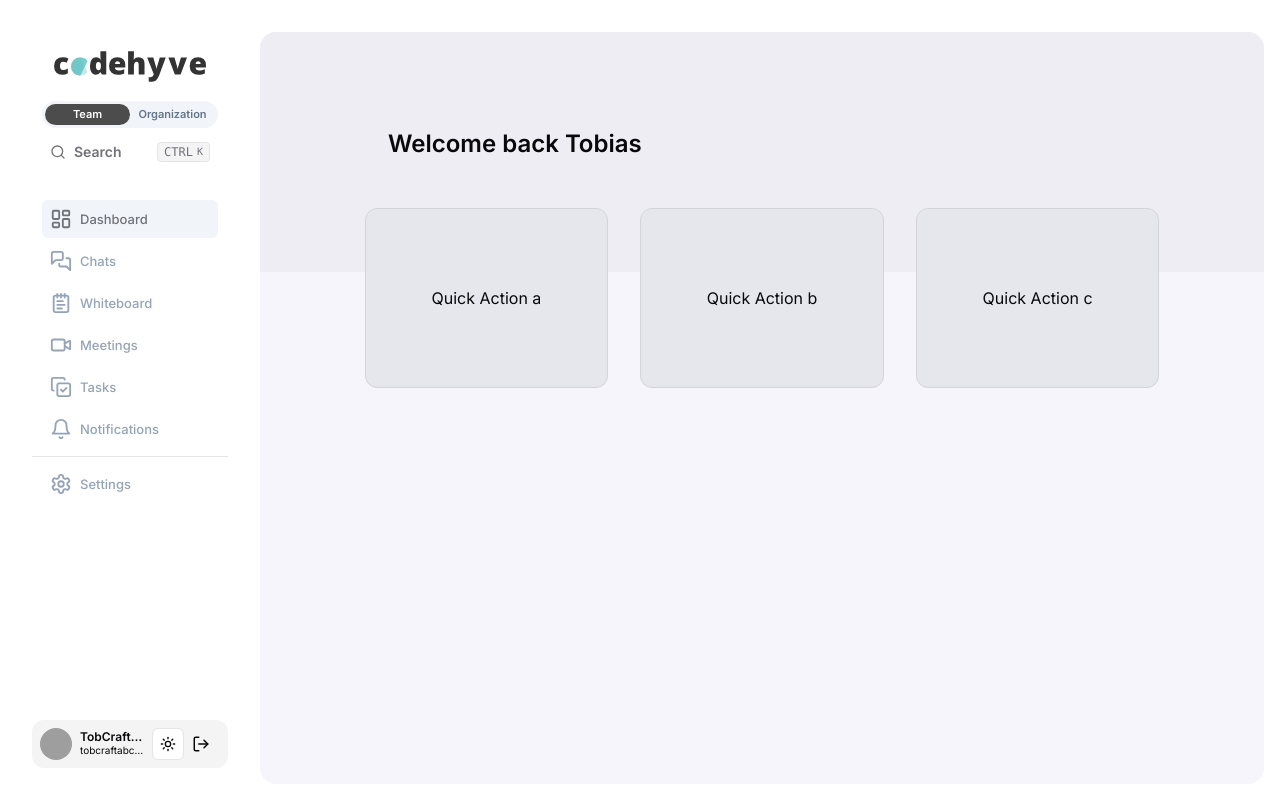
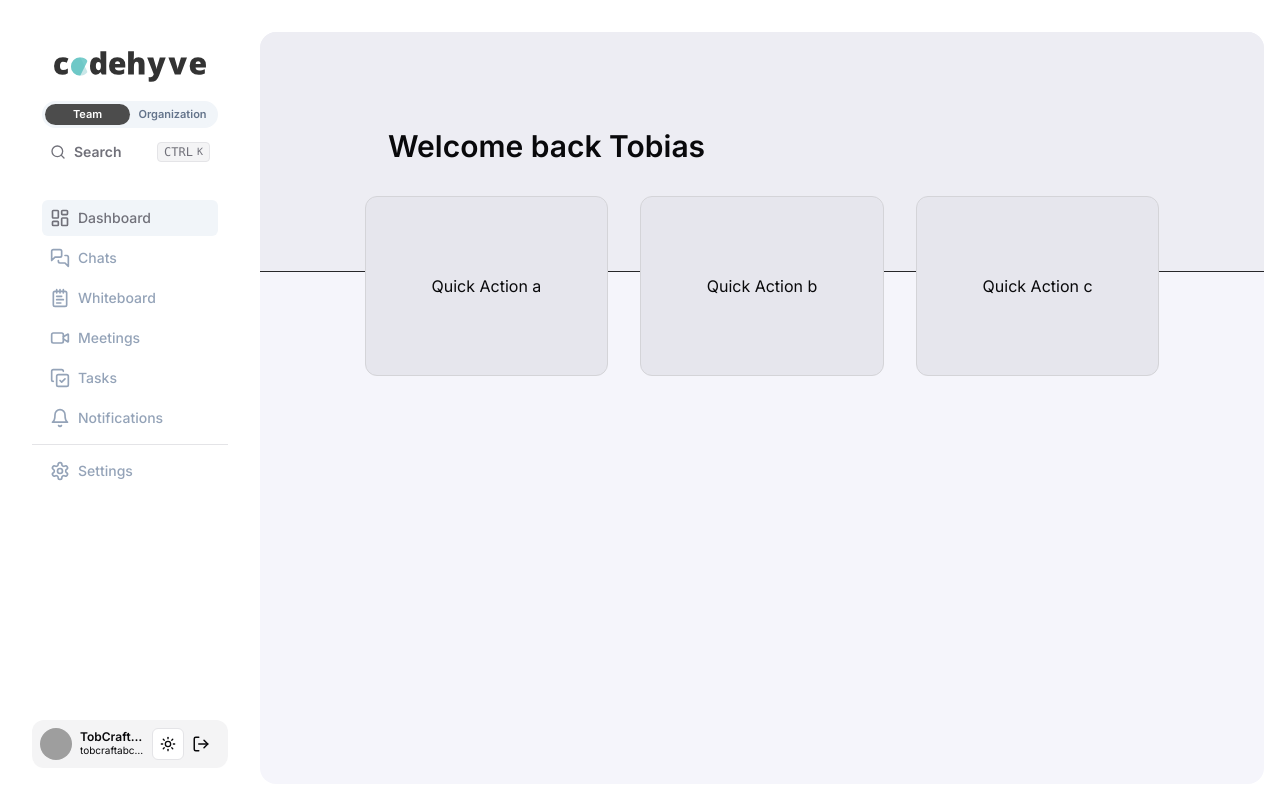
Before and after one commit to TobCraft3521/codehyve, a Next.js app: page /dashboard/1/org in a window 1280 px wide. Built offline with nearby package versions, Linux system fonts and the light colour scheme; no server answers; grey boxes are pictures that could not be loaded.

Commit message:
add settings routing (structure) and layout

```diff
--- /dev/null
+++ b/app/(app)/dashboard/[organizationId]/settings/account/page.tsx
@@ -0,0 +1,9 @@
+const AccountSettings = () => {
+  return (
+    <div>
+      <h1>Account Settings</h1>
+    </div>
+  )
+}
+
+export default AccountSettings
--- /dev/null
+++ b/app/(app)/dashboard/[organizationId]/settings/billing/page.tsx
@@ -0,0 +1,9 @@
+const BillingSettings = () => {
+  return (
+    <div>
+      <h1>Billing Settings</h1>
+    </div>
+  )
+}
+
+export default BillingSettings
--- /dev/null
+++ b/app/(app)/dashboard/[organizationId]/settings/layout.tsx
@@ -0,0 +1,12 @@
+import SettingsSidebar from "@/components/dashboard/settings/sidebar"
+
+const SettingsLayout = ({ children }: { children: React.ReactNode }) => {
+  return (
+    <div className="flex h-full w-full flex-row">
+      <SettingsSidebar />
+      <div className="h-full">{children}</div>
+    </div>
+  )
+}
+
+export default SettingsLayout
--- /dev/null
+++ b/app/(app)/dashboard/[organizationId]/settings/page.tsx
@@ -0,0 +1,9 @@
+"use client"
+import { redirect, useParams } from "next/navigation"
+
+const Settings = () => {
+  const { organizationId } = useParams()
+  return redirect(`/dashboard/${organizationId}/settings/account`)
+}
+
+export default Settings
--- /dev/null
+++ b/app/(app)/dashboard/[organizationId]/settings/security/page.tsx
@@ -0,0 +1,9 @@
+const AccountSettings = () => {
+  return (
+    <div>
+      <h1>Account Settings</h1>
+    </div>
+  )
+}
+
+export default AccountSettings
--- a/components/dashboard/dashboard/dashboard.tsx
+++ b/components/dashboard/dashboard/dashboard.tsx
@@ -1,17 +1,19 @@
 const DashboardComponent = () => {
   return (
     <div className="relative h-full w-full">
-      <div className="absolute h-[30vh] w-full bg-[#EDEDF3] dark:bg-[#111015]"></div>
+      <div className="absolute h-[30vh] w-full bg-[#EDEDF3] dark:bg-[#111015] border-b border-zinc-800"></div>
       <div className="relative">
-        <h1 className="p-24 px-32 pb-0 text-2xl font-semibold">Welcome back Tobias</h1>
-        <div className="flex w-full flex-col justify-center gap-8 p-12 px-24 md:flex-row">
-          <div className="flex h-[180px] w-[30%] items-center justify-center rounded-xl border border-zinc-300 bg-[#e6e6ed]  dark:border-zinc-900 dark:bg-[#0e0d11]">
+        <h1 className="p-24 px-32 pb-0 text-3xl font-semibold">
+          Welcome back Tobias
+        </h1>
+        <div className="flex w-full flex-col justify-center gap-8 p-8 px-24 md:flex-row">
+          <div className="flex h-[180px] w-[30%] items-center justify-center rounded-xl border border-zinc-300 bg-[#e6e6ed] transition-all cursor-pointer dark:border-[1.5px] dark:border-zinc-900 dark:bg-[#0c0b0f] dark:hover:bg-zinc-900 dark:hover:border-zinc-800">
             Quick Action a
           </div>
-          <div className="flex h-[180px] w-[30%] items-center justify-center rounded-xl border border-zinc-300 bg-[#e6e6ed] dark:border-zinc-900 dark:bg-[#0e0d11]">
+          <div className="flex h-[180px] w-[30%] items-center justify-center rounded-xl border border-zinc-300 bg-[#e6e6ed] transition-all cursor-pointer dark:border-[1.5px] dark:border-zinc-900 dark:bg-[#0c0b0f] dark:hover:bg-zinc-900 dark:hover:border-zinc-800">
             Quick Action b
           </div>
-          <div className="flex h-[180px] w-[30%] items-center justify-center rounded-xl border border-zinc-300 bg-[#e6e6ed] dark:border-zinc-900 dark:bg-[#0e0d11]">
+          <div className="flex h-[180px] w-[30%] items-center justify-center rounded-xl border border-zinc-300 bg-[#e6e6ed] transition-all cursor-pointer dark:border-[1.5px] dark:border-zinc-900 dark:bg-[#0c0b0f] dark:hover:bg-zinc-900 dark:hover:border-zinc-800">
             Quick Action c
           </div>
         </div>
--- /dev/null
+++ b/components/dashboard/settings/sidebar.tsx
@@ -0,0 +1,51 @@
+"use client"
+import { Bell, CreditCard, Lock, User, Users } from "lucide-react"
+import Link from "next/link"
+import { useParams } from "next/navigation"
+
+const SettingsSidebar = () => {
+  const { organizationId } = useParams()
+  return (
+    <div className="h-full w-[260px] rounded-l-2xl border border-zinc-800 bg-[#EDEDF3] dark:bg-[#111015]">
+      <h1 className="p-12 pb-1 text-xl font-semibold">Settings</h1>
+      <h2 className="mt-4 w-full px-12 text-sm font-semibold">Personal</h2>
+      <div className="flex w-full flex-col items-center gap-1 p-2 text-sm font-medium ">
+        <Link
+          href={"/dashboard/" + organizationId + "/settings/account"}
+          className="flex w-44 flex-row items-center gap-2 rounded-md p-2 text-sm text-slate-400 transition-all dark:text-zinc-400 dark:hover:bg-zinc-800"
+        >
+          <User className="h-4 w-4 text-slate-400 dark:text-zinc-400" /> Account
+        </Link>
+
+        <Link
+          href={"/dashboard/" + organizationId + "/settings/security"}
+          className="flex w-44 flex-row items-center gap-2 rounded-md p-2 text-sm text-slate-400 transition-all dark:text-zinc-400 dark:hover:bg-zinc-800"
+        >
+          <Lock className="h-4 w-4 text-slate-400 dark:text-zinc-400" />{" "}
+          Security
+        </Link>
+      </div>
+      <h2 className="mt-4 w-full px-12 text-sm font-semibold">Team</h2>
+      <div className="flex w-full flex-col items-center gap-1 p-2 text-sm font-medium ">
+        <Link
+          href={"/dashboard/" + organizationId + "/settings/team"}
+          className="flex w-44 flex-row items-center gap-2 rounded-md p-2 text-sm text-slate-400 transition-all dark:text-zinc-400 dark:hover:bg-zinc-800"
+        >
+          <Users className="h-4 w-4 text-slate-400 dark:text-zinc-400" /> Team
+        </Link>
+      </div>
+      <h2 className="mt-4 w-full px-12 text-sm font-semibold">Organization</h2>
+      <div className="flex w-full flex-col items-center gap-1 p-2 text-sm font-medium ">
+        <Link
+          href={"/dashboard/" + organizationId + "/settings/billing"}
+          className="flex w-44 flex-row items-center gap-2 rounded-md p-2 text-sm text-slate-400 transition-all dark:text-zinc-400 dark:hover:bg-zinc-800"
+        >
+          <CreditCard className="h-4 w-4 text-slate-400 dark:text-zinc-400" />{" "}
+          Billing
+        </Link>
+      </div>
+    </div>
+  )
+}
+
+export default SettingsSidebar
--- a/components/dashboard/sidebar/sidebar.tsx
+++ b/components/dashboard/sidebar/sidebar.tsx
@@ -50,37 +50,37 @@ const SideBar = ({ className, hideContent }: SideBarProps) => {
   const tabs = [
     {
       name: "Dashboard",
-      icon: <LayoutDashboard size={22} />,
+      icon: <LayoutDashboard size={20} />,
       id: "dashboard",
       href: "/dashboard/" + orgId + (team ? "/team" : "/org"),
     },
     {
       name: "Chats",
-      icon: <MessagesSquare size={22} />,
+      icon: <MessagesSquare size={20} />,
       id: "chats",
       href: "/dashboard/" + orgId + (team ? "/team" : "/org") + "/chats",
     },
     {
       name: "Whiteboard",
-      icon: <NotepadText size={22} />,
+      icon: <NotepadText size={20} />,
       id: "whiteboard",
       href: "/dashboard/" + orgId + (team ? "/team" : "/org") + "/whiteboard",
     },
     {
       name: "Meetings",
-      icon: <Video size={22} />,
+      icon: <Video size={20} />,
       id: "meetings",
       href: "/dashboard/" + orgId + (team ? "/team" : "/org") + "/meetings",
     },
     {
       name: "Tasks",
-      icon: <CopyCheck size={22} />,
+      icon: <CopyCheck size={20} />,
       id: "tasks",
       href: "/dashboard/" + orgId + (team ? "/team" : "/org") + "/tasks",
     },
     {
       name: "Notifications",
-      icon: <Bell size={22} />,
+      icon: <Bell size={20} />,
       id: "notifications",
       href:
         "/dashboard/" + orgId + (team ? "/team" : "/org") + "/notifications",
@@ -89,7 +89,7 @@ const SideBar = ({ className, hideContent }: SideBarProps) => {
   const secondaryTabs = [
     {
       name: "Settings",
-      icon: <Settings size={22} />,
+      icon: <Settings size={20} />,
       id: "settings",
       href: "/dashboard/" + orgId + "/settings",
     },
@@ -167,7 +167,7 @@ const SideBar = ({ className, hideContent }: SideBarProps) => {
                 href={tab.href}
                 key={tab.id}
                 className={cn(
-                  "flex w-44 flex-row items-center gap-2 rounded-md p-2 text-[13px] text-slate-400 transition-all dark:text-zinc-400",
+                  "flex w-44 flex-row items-center gap-2 rounded-md p-2 text-sm text-slate-400 transition-all dark:text-zinc-400",
                   appState.tab === tab.id
                     ? "bg-slate-100 text-zinc-500 dark:bg-zinc-800 dark:text-zinc-300"
                     : "hover:bg-slate-100 hover:text-zinc-500 hover:dark:bg-zinc-800 hover:dark:text-zinc-300",
@@ -187,7 +187,7 @@ const SideBar = ({ className, hideContent }: SideBarProps) => {
                 href={tab.href}
                 key={tab.id}
                 className={cn(
-                  "flex w-44 flex-row items-center gap-2 rounded-md p-2 text-[13px] text-slate-400 transition-all dark:text-zinc-400",
+                  "flex w-44 flex-row items-center gap-2 rounded-md p-2 text-sm text-slate-400 transition-all dark:text-zinc-400",
                   appState.tab === tab.id
                     ? "bg-slate-100 text-zinc-500 dark:bg-zinc-800 dark:text-zinc-300"
                     : "hover:bg-slate-100 hover:text-zinc-500 hover:dark:bg-zinc-800 hover:dark:text-zinc-300",
```
